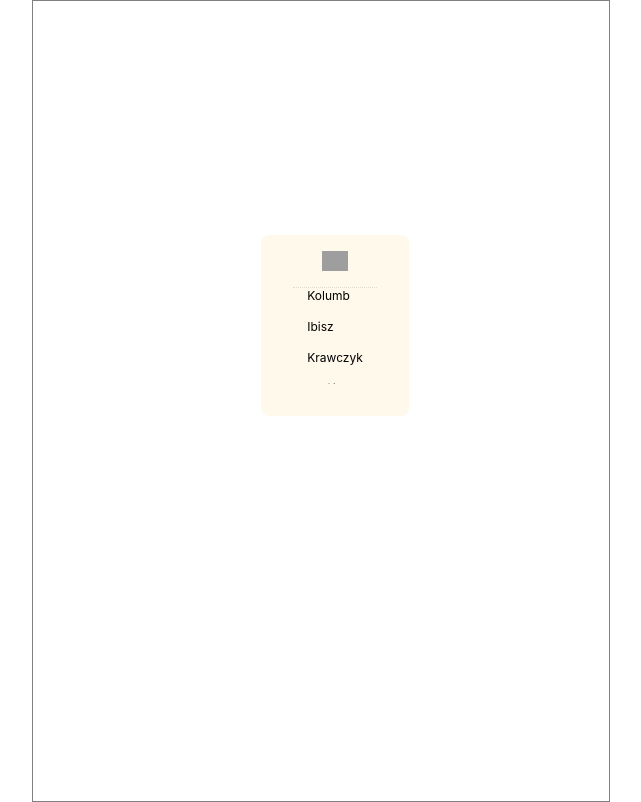
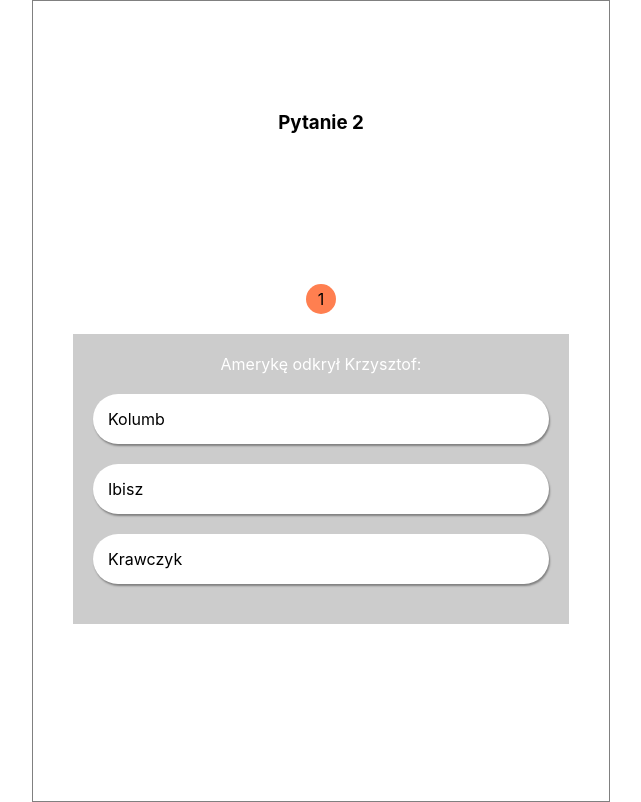
Before and after one commit to cisekdan/schibspy-client, a React (Create React App) app in the folder schibspy/: page / in a window 1280 px wide. Shown: the whole page, without its empty margins (319-960 px from the left). Built offline with nearby package versions, Linux system fonts and the light colour scheme; grey boxes are pictures that could not be loaded.

Commit message:
Showing results (#7)

```diff
--- a/schibspy/src/Answers.js
+++ b/schibspy/src/Answers.js
@@ -1,17 +1,17 @@
 import React, {useState} from 'react';
 
-function Answers({answers}) {
+function Answers({answers, secondsLeft}) {
 
 
     let correctAnswerId = 0;
-    const [showAnswers, setShowAnswers] = useState(false)
+    const [showAnswers, setShowAnswers] = useState(false);
     const [chosenAnswerId, setChosenAnswerId] = useState(undefined);
 
-    const chooseAnswer = (e) => {
-        if(!chosenAnswerId) {
-            setChosenAnswerId(e.target.dataset.id);
-            console.log(e.target.dataset.id);
-            setTimeout(()=>setShowAnswers(true), 5000);
+
+    const chooseAnswer = (id) => {
+        if(!chosenAnswerId && secondsLeft) {
+            setChosenAnswerId(id);
+            setTimeout(()=>setShowAnswers(true), 2000);
         }
     };
 
@@ -20,22 +20,20 @@ function Answers({answers}) {
         return (
             <div className="anwers">
                 <p
-                    className={`answers__answer ${chosenAnswerId===0? "answers__answer--is-chosen" : ""}`}
-                    onClick={chooseAnswer}
-                    data-id="0">
-                        {answers[0]}
+
+                    className={`answers__answer ${chosenAnswerId===answers[0].id ? "answers__answer--is-chosen" : ""}`}
+                    onClick={() => chooseAnswer(answers[0].id)}>
+                    {answers[0].value}
                 </p>
                 <p
-                    className={`answers__answer ${chosenAnswerId===1 ? "answers__answer--is-chosen" : ""}`}
-                    onClick={chooseAnswer}
-                    data-id="1">
-                    {answers[1]}
+                    className={`answers__answer ${chosenAnswerId===answers[1].id ? "answers__answer--is-chosen" : ""}`}
+                    onClick={() => chooseAnswer(answers[1].id)}>
+                    {answers[1].value}
                 </p>
                 <p
-                    className={`answers__answer ${chosenAnswerId===2  ? "answers__answer--is-chosen" : ""}`}
-                    onClick={chooseAnswer}
-                    data-id="2">
-                    {answers[2]}
+                    className={`answers__answer ${chosenAnswerId===answers[2].id  ? "answers__answer--is-chosen" : ""}`}
+                    onClick={() => chooseAnswer(answers[2].id)}>
+                    {answers[2].value}
                 </p>
             </div>
         )
@@ -43,19 +41,16 @@ function Answers({answers}) {
     return (
                 <div className="anwers">
                     <p className={`answers__answer
-                        ${correctAnswerId ===0 ? "answers__answer--is-correct" : (chosenAnswerId ===0 ? "answers__answer--is-wrong" : "")}`}
-                       data-id="0">
-                        {answers[0]}
+                        ${correctAnswerId ===answers[0].id ? "answers__answer--is-correct" : (chosenAnswerId ===answers[0].id ? "answers__answer--is-wrong" : "")}`}>
+                        {answers[0].value}
                     </p>
                     <p className={`answers__answer
-                        ${correctAnswerId ===1 ? "answers__answer--is-correct" : (chosenAnswerId === 1 ? "answers__answer--is-wrong" : "")}`}
-                       data-id="1">
-                        {answers[1]}
+                        ${correctAnswerId ===answers[1].id ? "answers__answer--is-correct" : (chosenAnswerId === answers[1].id ? "answers__answer--is-wrong" : "")}`}>
+                        {answers[1].value}
                     </p>
                     <p className={`answers__answer
-                        ${correctAnswerId ===2 ? "answers__answer--is-correct" : (chosenAnswerId ===2 ? "answers__answer--is-wrong" : "")}`}
-                       data-id="2">
-                        {answers[2]}
+                        ${correctAnswerId ===answers[2].id ? "answers__answer--is-correct" : (chosenAnswerId === answers[2].id ? "answers__answer--is-wrong" : "")}`}>
+                        {answers[2].value}
                     </p>
                 </div>
 
--- a/schibspy/src/App.js
+++ b/schibspy/src/App.js
@@ -8,7 +8,7 @@ import ListOfWinners from "./ListOfWinners";
 function App() {
   const userRegistered = true;
   const timerOn = false;
-  const gameInProgress = false;
+  const gameInProgress = true;
   const isListOfWinnersAvailable = true;
 
   return (
--- a/schibspy/src/Quiz.js
+++ b/schibspy/src/Quiz.js
@@ -6,20 +6,20 @@ function Quiz() {
 
     const questionNumber = 2;
     const questionTitle = "Amerykę odkrył Krzysztof:";
-    const answers = ["Kolumb", "Ibisz", "Krawczyk"];
-    const secondsLeft = 5;
+    const answers = [{id: 0, value: "Kolumb"}, {id: 1, value: "Ibisz"}, {id: 2, value: "Krawczyk"}];
+    const secondsLeft = 1;
 
 
 
     return (
         <div className="quiz">
             <h3 className="quiz__question-number">Pytanie {questionNumber}</h3>
-            <div className="quiz__timer"><p>{secondsLeft}</p></div>
+            <div className={`quiz__timer ${secondsLeft <= 3 ? "quiz__timer--ending" : ""}`}><p>{secondsLeft}</p></div>
             <div className="quiz__question-panel">
                 <div className="quiz__question-panel__title">
                     {questionTitle}
                 </div>
-                {<Answers answers={answers}/>}
+                {<Answers answers={answers} secondsLeft={secondsLeft}/>}
             </div>
         </div>
     );
```
